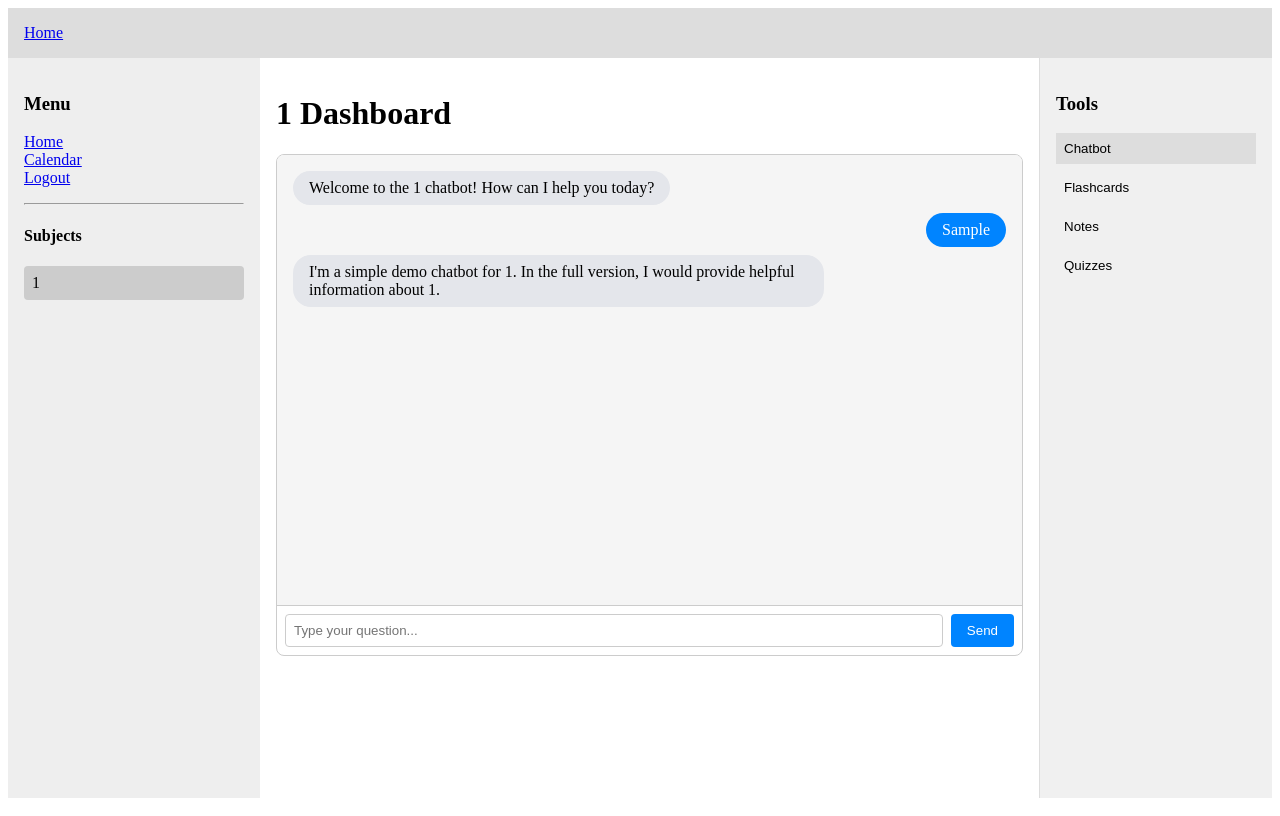
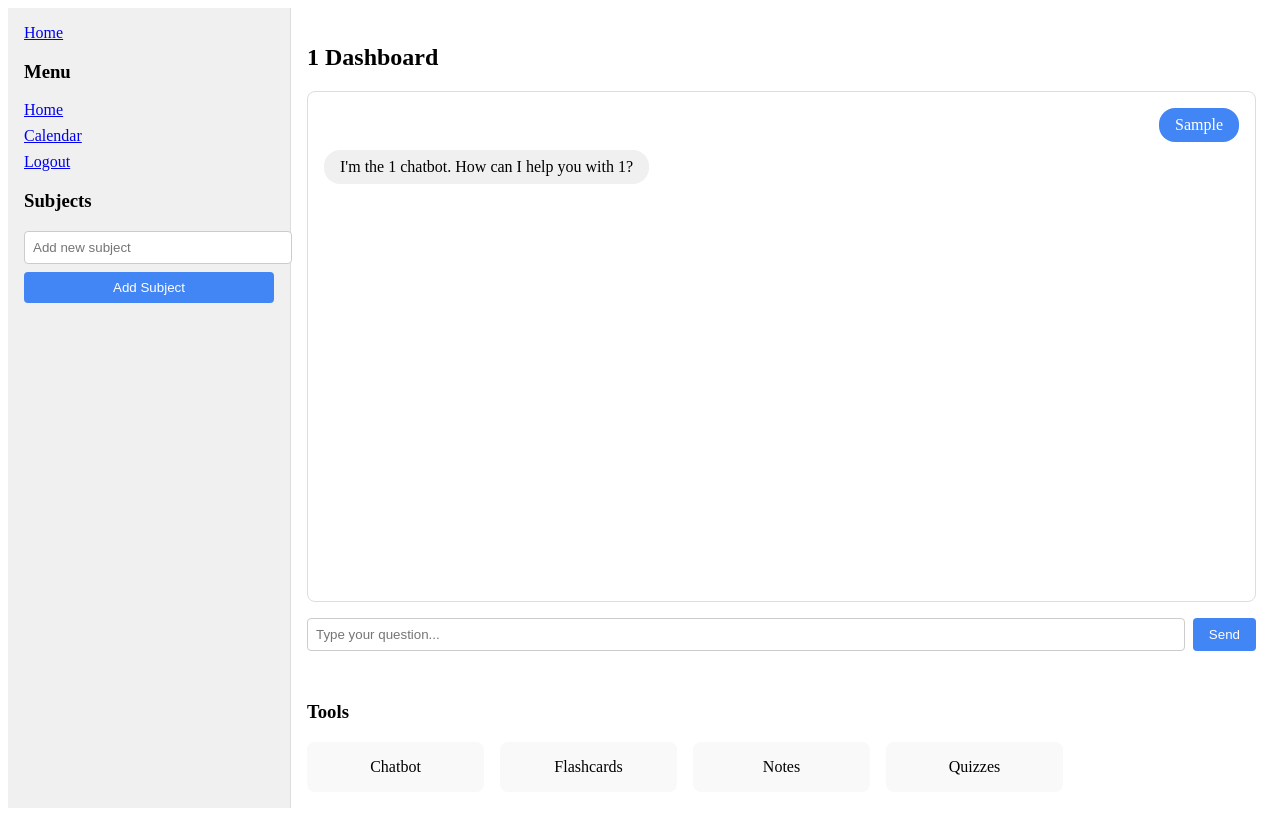
Before and after one commit to Kiana-ak/Hinterest, a React (Create React App) app in the folder hinterest/: page /subject/1 in a window 1280 px wide. Both pictures are taken after typing "Sample" into the empty fields and a click on the button "Send". Built offline with nearby package versions, Linux system fonts and the light colour scheme.

Commit message:
mutiuple subject can be added
fix an error where only one subject can be added, this has now been resolved and you can keep on addding new subjects

```diff
--- a/hinterest/src/components/Chatbot.jsx
+++ b/hinterest/src/components/Chatbot.jsx
@@ -1,100 +1,193 @@
-import React, { useState } from 'react';
+import React, { useState, useEffect } from 'react';
+import { useParams, Link } from 'react-router-dom';
+import Navbar from './Navbar';
 
-const Chatbot = ({ subject }) => {
-  const [messages, setMessages] = useState([
-    { text: `Welcome to the ${subject || 'Study'} chatbot! How can I help you today?`, sender: 'bot' }
-  ]);
-  const [input, setInput] = useState('');
+function Chatbot() {
+  const { subjectName } = useParams();
+  const [message, setMessage] = useState('');
+  const [chatHistory, setChatHistory] = useState([]);
+  const [subjects, setSubjects] = useState([]);
+  const [newSubject, setNewSubject] = useState('');
 
-  const handleSend = () => {
-    if (input.trim() === '') return;
+  // Load subjects from localStorage
+  useEffect(() => {
+    const savedSubjects = localStorage.getItem('subjects');
+    if (savedSubjects) {
+      try {
+        setSubjects(JSON.parse(savedSubjects));
+      } catch (error) {
+        console.error("Error parsing subjects:", error);
+        setSubjects([]);
+      }
+    }
+  }, []);
 
-    // Add user message
-    const newMessages = [...messages, { text: input, sender: 'user' }];
-    setMessages(newMessages);
-    setInput('');
+  // Add new subject function
+  const handleAddSubject = (e) => {
+    e.preventDefault();
 
-    // Simulate bot response
-    setTimeout(() => {
-      setMessages([
-        ...newMessages,
-        {
-          text: `I'm a simple demo chatbot for ${subject || 'your studies'}. In the full version, I would provide helpful information about ${subject || 'this topic'}.`,
-          sender: 'bot'
+    if (newSubject.trim() === '') {
+      return;
     }
-      ]);
-    }, 1000);
+
+    // Check if subject already exists
+    const subjectExists = subjects.some(
+      subject => subject.toLowerCase() === newSubject.trim().toLowerCase()
+    );
+
+    if (subjectExists) {
+      alert('This subject already exists!');
+      return;
+    }
+
+    const updatedSubjects = [...subjects, newSubject.trim()];
+    setSubjects(updatedSubjects);
+    localStorage.setItem('subjects', JSON.stringify(updatedSubjects));
+    setNewSubject('');
   };
 
-  const handleKeyPress = (e) => {
-    if (e.key === 'Enter') {
-      handleSend();
-    }
+  const handleSendMessage = () => {
+    if (message.trim() === '') return;
+
+    // Add user message to chat history
+    const newChatHistory = [...chatHistory, { sender: 'user', text: message }];
+
+    // Simulate AI response
+    setTimeout(() => {
+      const aiResponse = { sender: 'ai', text: `I'm the ${subjectName} chatbot. How can I help you with ${subjectName}?` };
+      setChatHistory([...newChatHistory, aiResponse]);
+    }, 500);
+
+    setChatHistory(newChatHistory);
+    setMessage('');
   };
 
   return (
-    <div style={{
-      display: 'flex',
-      flexDirection: 'column',
-      height: '500px',
-      border: '1px solid #ccc',
-      borderRadius: '8px',
-      overflow: 'hidden'
-    }}>
-      {/* Chat messages area */}
+    <div style={{ display: 'flex', height: '100vh' }}>
+      {/* Sidebar */}
+      <div style={{ width: '250px', backgroundColor: '#f0f0f0', padding: '1rem', borderRight: '1px solid #ddd' }}>
+        <Link to="/home" style={{ display: 'block', marginBottom: '1rem' }}>Home</Link>
+
+        <h3>Menu</h3>
+        <div style={{ marginBottom: '1rem' }}>
+          <Link to="/home" style={{ display: 'block', marginBottom: '0.5rem' }}>Home</Link>
+          <Link to="/calendar" style={{ display: 'block', marginBottom: '0.5rem' }}>Calendar</Link>
+          <Link to="/" style={{ display: 'block', marginBottom: '0.5rem' }}>Logout</Link>
+        </div>
+
+        <h3>Subjects</h3>
+        <div style={{ marginBottom: '1rem' }}>
+          {subjects.map((subject, index) => (
+            <Link
+              key={index}
+              to={`/subject/${encodeURIComponent(subject)}`}
+              style={{
+                display: 'block',
+                padding: '0.5rem',
+                marginBottom: '0.25rem',
+                backgroundColor: subject === subjectName ? '#ddd' : 'transparent',
+                borderRadius: '4px',
+                textDecoration: 'none',
+                color: 'inherit'
+              }}
+            >
+              {subject}
+            </Link>
+          ))}
+        </div>
+
+        {/* Always visible subject input form */}
+        <form onSubmit={handleAddSubject} style={{ marginBottom: '1rem' }}>
+          <input
+            type="text"
+            value={newSubject}
+            onChange={(e) => setNewSubject(e.target.value)}
+            placeholder="Add new subject"
+            style={{
+              width: '100%',
+              padding: '0.5rem',
+              marginBottom: '0.5rem',
+              borderRadius: '4px',
+              border: '1px solid #ccc'
+            }}
+          />
+          <button
+            type="submit"
+            style={{
+              width: '100%',
+              padding: '0.5rem',
+              backgroundColor: '#4285f4',
+              color: 'white',
+              border: 'none',
+              borderRadius: '4px',
+              cursor: 'pointer'
+            }}
+          >
+            Add Subject
+          </button>
+        </form>
+      </div>
+
+      {/* Main content */}
+      <div style={{ flex: 1, display: 'flex', flexDirection: 'column', padding: '1rem' }}>
+        <h2>{subjectName} Chatbot</h2>
+
+        {/* Chat area */}
         <div style={{
           flex: 1,
+          border: '1px solid #ddd',
+          borderRadius: '8px',
           padding: '1rem',
-        overflowY: 'auto',
-        background: '#f5f5f5'
+          marginBottom: '1rem',
+          overflowY: 'auto'
         }}>
-        {messages.map((msg, index) => (
+          {chatHistory.length === 0 ? (
+            <p>Welcome to the {subjectName} chatbot! How can I help you today?</p>
+          ) : (
+            chatHistory.map((msg, index) => (
               <div
                 key={index}
                 style={{
-              display: 'flex',
-              justifyContent: msg.sender === 'user' ? 'flex-end' : 'flex-start',
-              marginBottom: '0.5rem'
+                  marginBottom: '0.5rem',
+                  textAlign: msg.sender === 'user' ? 'right' : 'left'
                 }}
               >
-            <div style={{
-              background: msg.sender === 'user' ? '#0084ff' : '#e4e6eb',
-              color: msg.sender === 'user' ? 'white' : 'black',
+                <span style={{
+                  display: 'inline-block',
                   padding: '0.5rem 1rem',
-              borderRadius: '18px',
-              maxWidth: '70%'
+                  borderRadius: '1rem',
+                  backgroundColor: msg.sender === 'user' ? '#4285f4' : '#f0f0f0',
+                  color: msg.sender === 'user' ? 'white' : 'black'
                 }}>
                   {msg.text}
+                </span>
               </div>
-          </div>
-        ))}
+            ))
+          )}
         </div>
 
-      {/* Input area */}
-      <div style={{
-        display: 'flex',
-        padding: '0.5rem',
-        borderTop: '1px solid #ccc'
-      }}>
+        {/* Message input */}
+        <div style={{ display: 'flex', gap: '0.5rem' }}>
           <input
             type="text"
-          value={input}
-          onChange={(e) => setInput(e.target.value)}
-          onKeyPress={handleKeyPress}
+            value={message}
+            onChange={(e) => setMessage(e.target.value)}
             placeholder="Type your question..."
             style={{
               flex: 1,
               padding: '0.5rem',
-            border: '1px solid #ccc',
               borderRadius: '4px',
-            marginRight: '0.5rem'
+              border: '1px solid #ccc'
+            }}
+            onKeyPress={(e) => {
+              if (e.key === 'Enter') handleSendMessage();
             }}
           />
           <button
-          onClick={handleSend}
+            onClick={handleSendMessage}
             style={{
               padding: '0.5rem 1rem',
-            background: '#0084ff',
+              backgroundColor: '#4285f4',
               color: 'white',
               border: 'none',
               borderRadius: '4px',
@@ -105,7 +198,8 @@ const Chatbot = ({ subject }) => {
           </button>
         </div>
       </div>
+    </div>
   );
-};
+}
 
 export default Chatbot;
--- a/hinterest/src/components/SubjectDashboard.jsx
+++ b/hinterest/src/components/SubjectDashboard.jsx
@@ -1,123 +1,281 @@
 import React, { useState, useEffect } from 'react';
-import { useParams, useNavigate } from 'react-router-dom';
+import { useParams, Link, useNavigate } from 'react-router-dom';
 import Navbar from './Navbar';
-import Chatbot from './Chatbot.jsx';
-import Flashcards from './Flashcards.jsx';
-import Notes from './Notes.jsx';
-import Quizzes from './Quizzes.jsx';
 
 function SubjectDashboard() {
-  // Use URL params for subject name
   const { subjectName } = useParams();
   const navigate = useNavigate();
+  const [message, setMessage] = useState('');
+  const [chatHistory, setChatHistory] = useState([]);
+  const [subjects, setSubjects] = useState([]);
+  const [newSubject, setNewSubject] = useState('');
 
-  // Track current right sidebar selection
-  const [selectedContent, setSelectedContent] = useState('chatbot');
+  // Load subjects from localStorage when component mounts
+  useEffect(() => {
+    const savedSubjects = localStorage.getItem('subjects');
+    if (savedSubjects) {
+      try {
+        setSubjects(JSON.parse(savedSubjects));
+      } catch (error) {
+        console.error("Error parsing subjects:", error);
+        setSubjects([]);
+      }
+    }
+  }, []);
 
-  // Reset to chatbot when subject changes
-  useEffect(() => {
-    setSelectedContent('chatbot');
-  }, [subjectName]);
+  // Add new subject function
+  const handleAddSubject = (e) => {
+    e.preventDefault();
+
+    if (newSubject.trim() === '') {
+      return;
+    }
+
+    // Check if subject already exists
+    const subjectExists = subjects.some(
+      subject => subject.toLowerCase() === newSubject.trim().toLowerCase()
+    );
+
+    if (subjectExists) {
+      alert('This subject already exists!');
+      return;
+    }
+
+    const updatedSubjects = [...subjects, newSubject.trim()];
+    setSubjects(updatedSubjects);
+    localStorage.setItem('subjects', JSON.stringify(updatedSubjects));
+    setNewSubject('');
+  };
+
+  const handleSendMessage = () => {
+    if (message.trim() === '') return;
+
+    // Add user message to chat history
+    const newChatHistory = [...chatHistory, { sender: 'user', text: message }];
+
+    // Simulate AI response
+    setTimeout(() => {
+      const aiResponse = { sender: 'ai', text: `I'm the ${subjectName} chatbot. How can I help you with ${subjectName}?` };
+      setChatHistory([...newChatHistory, aiResponse]);
+    }, 500);
+
+    setChatHistory(newChatHistory);
+    setMessage('');
+  };
 
   return (
-    <div>
-      <Navbar />
-      <div style={{ display: 'flex', height: 'calc(100vh - 60px)' }}>
-        {/* Left sidebar for subject list */}
-        <div style={{ width: '220px', background: '#eee', padding: '1rem' }}>
+    <div style={{ display: 'flex', height: '100vh' }}>
+      {/* Sidebar */}
+      <div style={{ width: '250px', backgroundColor: '#f0f0f0', padding: '1rem', borderRight: '1px solid #ddd' }}>
+        <Link to="/home" style={{ display: 'block', marginBottom: '1rem' }}>Home</Link>
+
         <h3>Menu</h3>
-          <ul style={{ listStyleType: 'none', paddingLeft: 0 }}>
-            <li><a href="/home">Home</a></li>
-            <li><a href="/calendar">Calendar</a></li>
-            <li><a href="/logout">Logout</a></li>
-          </ul>
-          <hr />
-          <h4>Subjects</h4>
-          <div style={{ padding: '0.5rem', background: '#ccc', borderRadius: '4px', marginBottom: '0.5rem' }}>
-            {subjectName}
-          </div>
+        <div style={{ marginBottom: '1rem' }}>
+          <Link to="/home" style={{ display: 'block', marginBottom: '0.5rem' }}>Home</Link>
+          <Link to="/calendar" style={{ display: 'block', marginBottom: '0.5rem' }}>Calendar</Link>
+          <Link to="/" style={{ display: 'block', marginBottom: '0.5rem' }}>Logout</Link>
         </div>
 
-        {/* Main content area */}
-        <div style={{ flex: 1, padding: '1rem' }}>
-          <h1>{subjectName} Dashboard</h1>
-
-          {/* Center Display Logic */}
-          {selectedContent === 'chatbot' && <Chatbot subject={subjectName} />}
-          {selectedContent === 'flashcards' && <Flashcards subject={subjectName} />}
-          {selectedContent === 'notes' && <Notes subject={subjectName} />}
-          {selectedContent === 'quizzes' && <Quizzes subject={subjectName} />}
+        <h3>Subjects</h3>
+        <div style={{ marginBottom: '1rem' }}>
+          {subjects.map((subject, index) => (
+            <Link
+              key={index}
+              to={`/subject/${encodeURIComponent(subject)}`}
+              style={{
+                display: 'block',
+                padding: '0.5rem',
+                marginBottom: '0.25rem',
+                backgroundColor: subject === subjectName ? '#ddd' : 'transparent',
+                borderRadius: '4px',
+                textDecoration: 'none',
+                color: 'inherit'
+              }}
+            >
+              {subject}
+            </Link>
+          ))}
         </div>
 
-        {/* Right sidebar */}
-        <div style={{ width: '200px', background: '#f0f0f0', padding: '1rem', borderLeft: '1px solid #ddd' }}>
-          <h3>Tools</h3>
-          <ul style={{ listStyleType: 'none', padding: 0 }}>
-            <li>
+        {/* Always visible subject input form */}
+        <form onSubmit={handleAddSubject} style={{ marginBottom: '1rem' }}>
+          <input
+            type="text"
+            value={newSubject}
+            onChange={(e) => setNewSubject(e.target.value)}
+            placeholder="Add new subject"
+            style={{
+              width: '100%',
+              padding: '0.5rem',
+              marginBottom: '0.5rem',
+              borderRadius: '4px',
+              border: '1px solid #ccc'
+            }}
+          />
           <button
-                onClick={() => setSelectedContent('chatbot')}
+            type="submit"
             style={{
-                  background: selectedContent === 'chatbot' ? '#ddd' : 'transparent',
+              width: '100%',
+              padding: '0.5rem',
+              backgroundColor: '#4285f4',
+              color: 'white',
               border: 'none',
-                  padding: '0.5rem',
-                  width: '100%',
-                  textAlign: 'left',
-                  cursor: 'pointer',
-                  marginBottom: '0.5rem'
+              borderRadius: '4px',
+              cursor: 'pointer'
             }}
           >
-                Chatbot
+            Add Subject
           </button>
-            </li>
-            <li>
-              <button
-                onClick={() => setSelectedContent('flashcards')}
+        </form>
+      </div>
+
+      {/* Main content */}
+      <div style={{ flex: 1, display: 'flex', flexDirection: 'column', padding: '1rem' }}>
+        <h2>{subjectName} Dashboard</h2>
+
+        {/* Chat area */}
+        <div style={{
+          flex: 1,
+          border: '1px solid #ddd',
+          borderRadius: '8px',
+          padding: '1rem',
+          marginBottom: '1rem',
+          overflowY: 'auto'
+        }}>
+          {chatHistory.length === 0 ? (
+            <p>Welcome to the {subjectName} chatbot! How can I help you today?</p>
+          ) : (
+            chatHistory.map((msg, index) => (
+              <div
+                key={index}
                 style={{
-                  background: selectedContent === 'flashcards' ? '#ddd' : 'transparent',
-                  border: 'none',
-                  padding: '0.5rem',
-                  width: '100%',
-                  textAlign: 'left',
-                  cursor: 'pointer',
-                  marginBottom: '0.5rem'
+                  marginBottom: '0.5rem',
+                  textAlign: msg.sender === 'user' ? 'right' : 'left'
                 }}
               >
-                Flashcards
-              </button>
-            </li>
-            <li>
+                <span style={{
+                  display: 'inline-block',
+                  padding: '0.5rem 1rem',
+                  borderRadius: '1rem',
+                  backgroundColor: msg.sender === 'user' ? '#4285f4' : '#f0f0f0',
+                  color: msg.sender === 'user' ? 'white' : 'black'
+                }}>
+                  {msg.text}
+                </span>
+              </div>
+            ))
+          )}
+        </div>
+
+        {/* Message input */}
+        <div style={{ display: 'flex', gap: '0.5rem' }}>
+          <input
+            type="text"
+            value={message}
+            onChange={(e) => setMessage(e.target.value)}
+            placeholder="Type your question..."
+            style={{
+              flex: 1,
+              padding: '0.5rem',
+              borderRadius: '4px',
+              border: '1px solid #ccc'
+            }}
+            onKeyPress={(e) => {
+              if (e.key === 'Enter') handleSendMessage();
+            }}
+          />
           <button
-                onClick={() => setSelectedContent('notes')}
+            onClick={handleSendMessage}
             style={{
-                  background: selectedContent === 'notes' ? '#ddd' : 'transparent',
+              padding: '0.5rem 1rem',
+              backgroundColor: '#4285f4',
+              color: 'white',
               border: 'none',
-                  padding: '0.5rem',
-                  width: '100%',
-                  textAlign: 'left',
-                  cursor: 'pointer',
-                  marginBottom: '0.5rem'
+              borderRadius: '4px',
+              cursor: 'pointer'
             }}
           >
-                Notes
+            Send
           </button>
-            </li>
-            <li>
-              <button
-                onClick={() => setSelectedContent('quizzes')}
+        </div>
+
+        {/* Tools section */}
+        <div style={{ marginTop: '2rem' }}>
+          <h3>Tools</h3>
+          <div style={{
+            display: 'grid',
+            gridTemplateColumns: 'repeat(auto-fill, minmax(150px, 1fr))',
+            gap: '1rem'
+          }}>
+            <Link
+              to={`/subject/${encodeURIComponent(subjectName)}/chatbot`}
               style={{
-                  background: selectedContent === 'quizzes' ? '#ddd' : 'transparent',
-                  border: 'none',
-                  padding: '0.5rem',
-                  width: '100%',
-                  textAlign: 'left',
-                  cursor: 'pointer',
-                  marginBottom: '0.5rem'
+                textDecoration: 'none',
+                color: 'inherit'
               }}
             >
+              <div style={{
+                padding: '1rem',
+                backgroundColor: '#f9f9f9',
+                borderRadius: '8px',
+                textAlign: 'center',
+                cursor: 'pointer'
+              }}>
+                Chatbot
+              </div>
+            </Link>
+            <Link
+              to={`/subject/${encodeURIComponent(subjectName)}/flashcards`}
+              style={{
+                textDecoration: 'none',
+                color: 'inherit'
+              }}
+            >
+              <div style={{
+                padding: '1rem',
+                backgroundColor: '#f9f9f9',
+                borderRadius: '8px',
+                textAlign: 'center',
+                cursor: 'pointer'
+              }}>
+                Flashcards
+              </div>
+            </Link>
+            <Link
+              to={`/subject/${encodeURIComponent(subjectName)}/notes`}
+              style={{
+                textDecoration: 'none',
+                color: 'inherit'
+              }}
+            >
+              <div style={{
+                padding: '1rem',
+                backgroundColor: '#f9f9f9',
+                borderRadius: '8px',
+                textAlign: 'center',
+                cursor: 'pointer'
+              }}>
+                Notes
+              </div>
+            </Link>
+            <Link
+              to={`/subject/${encodeURIComponent(subjectName)}/quizzes`}
+              style={{
+                textDecoration: 'none',
+                color: 'inherit'
+              }}
+            >
+              <div style={{
+                padding: '1rem',
+                backgroundColor: '#f9f9f9',
+                borderRadius: '8px',
+                textAlign: 'center',
+                cursor: 'pointer'
+              }}>
                 Quizzes
-              </button>
-            </li>
-          </ul>
+              </div>
+            </Link>
+          </div>
         </div>
       </div>
     </div>
```
Also changed, not shown: hinterest/src/App.js (+8 -0 lines), hinterest/src/components/Flashcards.js (deleted). Lines whose indentation alone changed are shown as unchanged.
